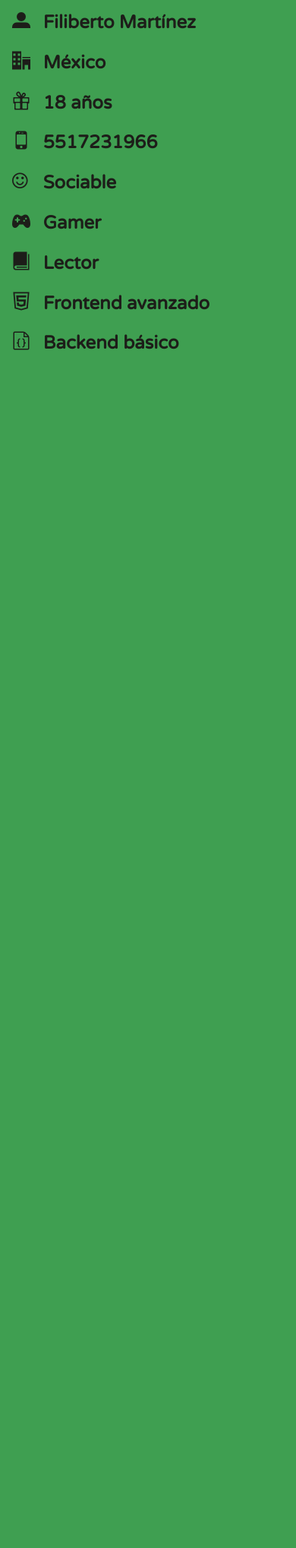
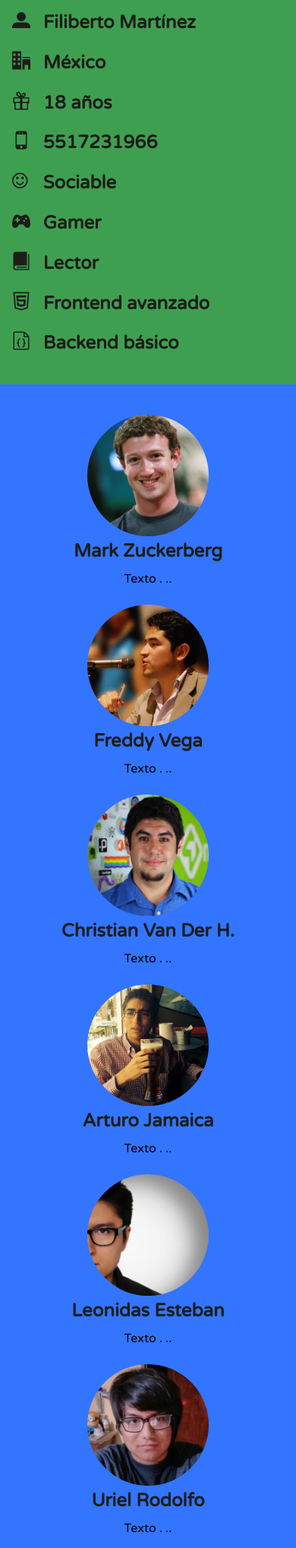
Before and after one commit to FiliSantillan/FiliSantillan-Old, a PHP site: page / in a window 390 px wide. Shown: the part 440-2478 px from the top of the page at 76% size. Before the commit the page ends 901 px from the top, so only its background shows below. Run offline with PHP 8.4, Linux system fonts and the light colour scheme.

Commit message:
Inspiraciones 80% listo
secciones de inspiraciones con imágenes y nombres listo para ser Mobile

```diff
--- a/index.html
+++ b/index.html
@@ -70,5 +70,49 @@
 			<span class="icons_mi icon-backend"><strong class="text">Backend básico</strong></span>
 		</article>
 	</section>
+	<section class="inspiraciones smallthree mediumthree largethree">
+		<article class="elements_inspiraciones center-text">
+			<figure class="image">
+				<img src="img/inspiraciones/mark.jpg" alt="Mark Zuckerberg">
+			</figure>
+			<strong class="name">Mark Zuckerberg</strong>
+			<span class="descripcion">Texto . .. </span>
+		</article>
+		<article class="elements_inspiraciones center-text">
+			<figure class="image">
+				<img src="img/inspiraciones/john.jpg" alt="John Freddy Vega">
+			</figure>
+			<strong class="name">Freddy Vega</strong>
+			<span class="descripcion">Texto . .. </span>
+		</article>
+		<article class="elements_inspiraciones center-text">
+			<figure class="image">
+				<img src="img/inspiraciones/chris.jpg" alt="Christian Van Der Henst">
+			</figure>
+			<strong class="name">Christian Van Der H.</strong>
+			<span class="descripcion">Texto . .. </span>
+		</article>
+		<article class="elements_inspiraciones center-text">
+			<figure class="image">
+				<img src="img/inspiraciones/arturo.jpg" alt="Arturo Jamaica">
+			</figure>
+			<strong class="name">Arturo Jamaica</strong>
+			<span class="descripcion">Texto . .. </span>
+		</article>
+		<article class="elements_inspiraciones center-text">
+			<figure class="image">
+				<img src="img/inspiraciones/leo.jpeg" alt="Leonidas Esteban">
+			</figure>
+			<strong class="name">Leonidas Esteban</strong>
+			<span class="descripcion">Texto . .. </span>
+		</article>
+		<article class="elements_inspiraciones center-text">
+			<figure class="image">
+				<img src="img/inspiraciones/uriel.jpg" alt="Uriel Rodolfo">
+			</figure>
+			<strong class="name">Uriel Rodolfo</strong>
+			<span class="descripcion">Texto . .. </span>
+		</article>
+	</section>
 </body>
 </html>
--- a/stylus/styles.styl
+++ b/stylus/styles.styl
@@ -6,6 +6,7 @@ gris_oscuro = #1D1D19
 gris_claro = #333
 rosa_bonito = #EC2849
 verde_fuerte = #3F9F51
+azul_claro = #3375ff
 
 a
 	text-decoration none
@@ -98,6 +99,24 @@ figure
 	.elements_sobre_mi
 		display block
 
+.image
+	margin-top 1.5em
+	img
+		width 10em
+		border-radius 50%
+
+.smallthree
+	padding 1em
+	background azul_claro
+
+	.name
+		font-size 1.5em
+		color gris_oscuro
+		display block
+		margin-bottom 0.5em
+
+
+
 @media screen and (min-width:480px)
 	.mediumtwo
 		.elements_sobre_mi
```
Also changed, not shown: css/styles.css, img/inspiraciones/arturo.jpg (added), img/inspiraciones/chris.jpg (added), img/inspiraciones/john.jpg (added), img/inspiraciones/leo.jpeg (added), img/inspiraciones/mark.jpg (added), img/inspiraciones/uriel.jpg (added).
